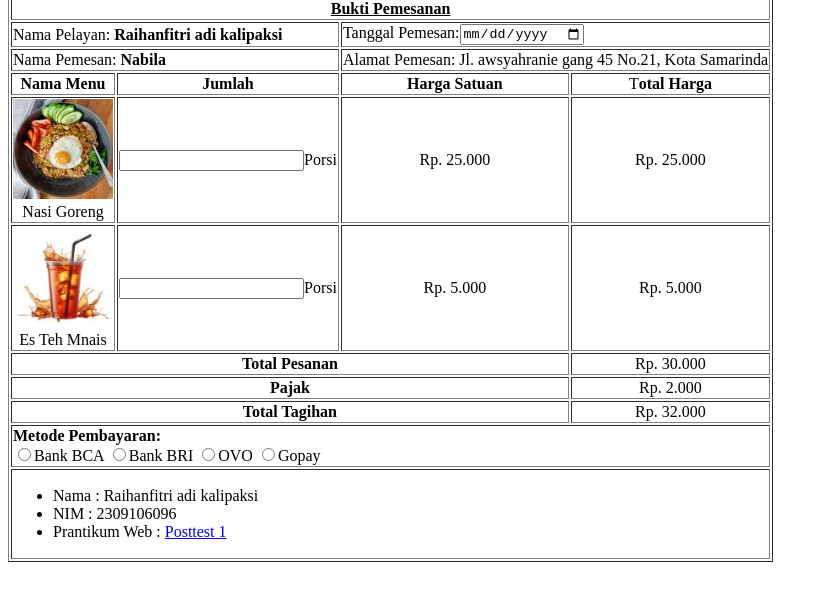
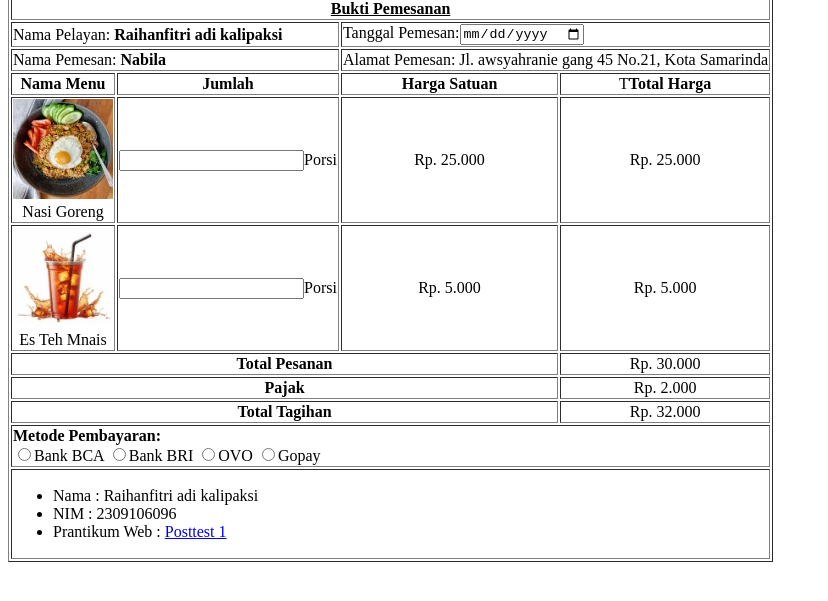
Before and after one commit to Raihahahahan/-Raihahahahan.github.io, a plain HTML site: page posttest1/index.html in a window 1280 px wide. Shown: the part 191-792 px from the top of the page, without its empty margins (0-828 px from the left). Drawn offline with Linux system fonts and the light colour scheme.

Commit message:
Update index.html

```diff
--- a/posttest1/index.html
+++ b/posttest1/index.html
@@ -27,7 +27,7 @@
                 <td><b>Nama Menu</b></td>
                 <td><b>Jumlah</b></td>
                 <td><b>Harga Satuan</b></td>
-                <td>T<b>otal Harga</b></td>
+                <td>T<b>Total Harga</b></td>
 
             </tr>
 
```
